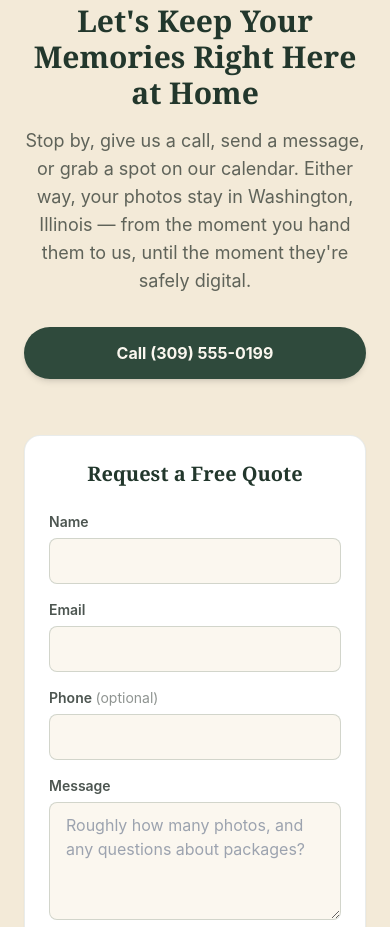
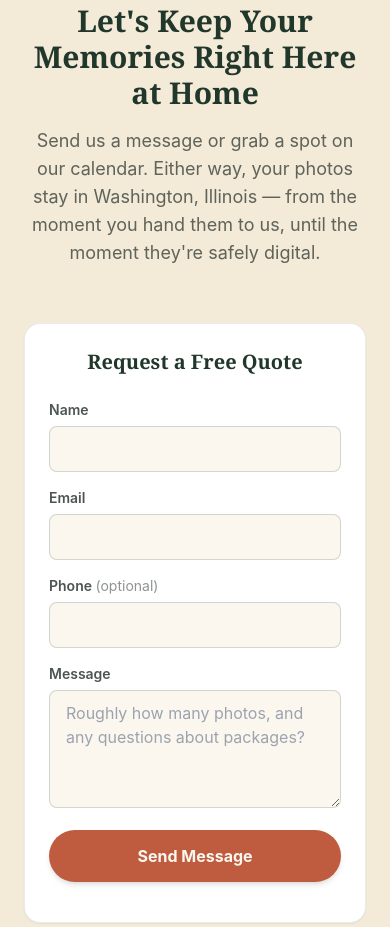
Before and after one commit to RyanFunk021/WashingtonHeritageScanning, a plain HTML site: page index.html in a window 390 px wide. Shown: the part 7198-8125 px from the top of the page. Drawn offline with nearby package versions, Linux system fonts and the light colour scheme.

Commit message:
Remove phone number and call button from contact section
Drops the tel: link/button and adjusts the surrounding copy and form
error-fallback messages, which referenced calling, accordingly.

Co-Authored-By: Claude Sonnet 4.6 <noreply@anthropic.com>

```diff
--- a/index.html
+++ b/index.html
@@ -342,12 +342,7 @@
     <div class="max-w-5xl mx-auto px-6 py-20">
       <div class="text-center">
         <h2 class="font-display text-3xl sm:text-4xl font-bold text-forestdark">Let's Keep Your Memories Right Here at Home</h2>
-        <p class="mt-4 text-ink/70 text-lg max-w-2xl mx-auto">Stop by, give us a call, send a message, or grab a spot on our calendar. Either way, your photos stay in Washington, Illinois &mdash; from the moment you hand them to us, until the moment they're safely digital.</p>
-        <div class="mt-8 flex flex-col sm:flex-row gap-4 justify-center">
-          <a href="tel:+13095550199" class="inline-flex justify-center items-center rounded-full bg-forest text-cream font-bold px-7 py-3.5 hover:bg-forestdark transition-colors focus-ring shadow-md">
-            Call (309) 555-0199
-          </a>
-        </div>
+        <p class="mt-4 text-ink/70 text-lg max-w-2xl mx-auto">Send us a message or grab a spot on our calendar. Either way, your photos stay in Washington, Illinois &mdash; from the moment you hand them to us, until the moment they're safely digital.</p>
       </div>
 
       <div class="mt-14 grid lg:grid-cols-2 gap-8 items-start">
@@ -429,7 +424,7 @@
               status.textContent = "Thanks! We'll be in touch soon.";
               status.className = 'text-sm text-center mt-2 text-forest font-semibold';
             } else {
-              status.textContent = 'Something went wrong. Please call us instead.';
+              status.textContent = 'Something went wrong. Please try again or use the calendar below.';
               status.className = 'text-sm text-center mt-2 text-terracotta font-semibold';
             }
           })
```
